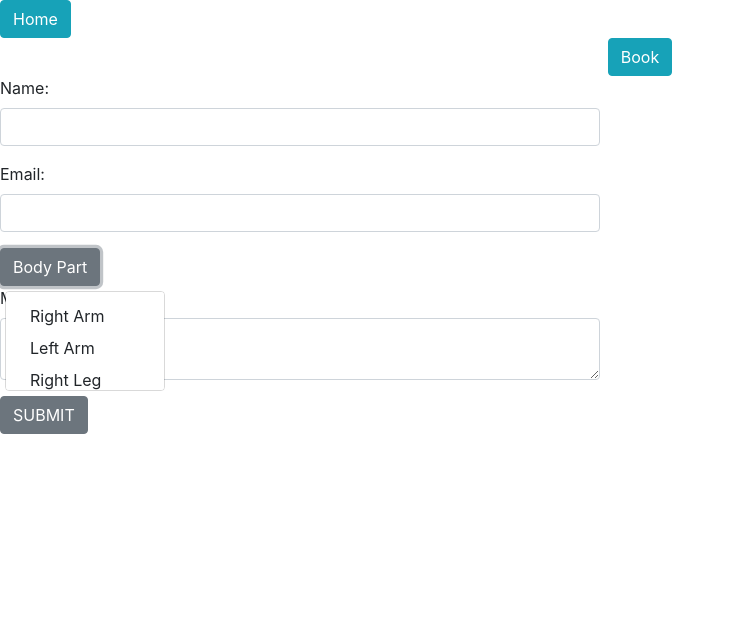
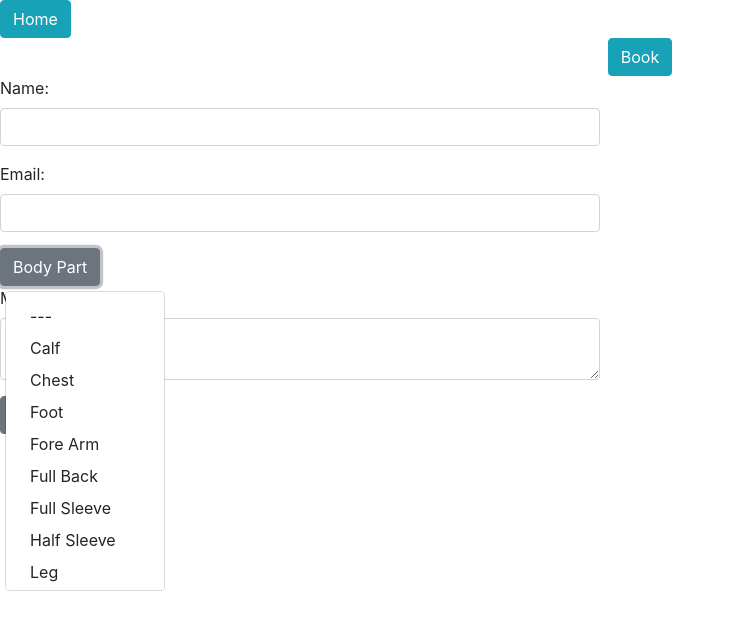
Before and after one commit to yidahc/new_inkPlace, a React app: page /book in a window 1280 px wide. Both pictures are taken after a click on the button "Body Part". Shown: the top 630 px of the page, without its empty margins (0-735 px from the left). Built offline with nearby package versions, Linux system fonts and the light colour scheme; no server answers; the HTML template or start-up script is replaced by a standard one.

Commit message:
add other options

```diff
--- a/client/src/Components/Book.jsx
+++ b/client/src/Components/Book.jsx
@@ -76,19 +76,34 @@ class Book extends Component{
             styles: {
               ...data.styles,
               overflow: 'auto',
-              maxHeight: 100,
+              maxHeight: 300,
             },
           };
         },
       },
     }}
   >
-    <DropdownItem>Right Arm</DropdownItem>
-    <DropdownItem>Left Arm</DropdownItem>
-    <DropdownItem>Right Leg</DropdownItem>
-    <DropdownItem>Left Leg</DropdownItem>
-    <DropdownItem>Neck</DropdownItem>
-    <DropdownItem>Body</DropdownItem>
+
+    <DropdownItem>---</DropdownItem>
+    <DropdownItem>Calf</DropdownItem>
+    <DropdownItem>Chest</DropdownItem>
+    <DropdownItem>Foot</DropdownItem>
+    <DropdownItem>Fore Arm</DropdownItem>
+    <DropdownItem>Full Back</DropdownItem>
+    <DropdownItem>Full Sleeve</DropdownItem>
+    <DropdownItem>Half Sleeve</DropdownItem>
+    <DropdownItem>Leg</DropdownItem>
+    <DropdownItem>Lower Back</DropdownItem>
+    <DropdownItem>Ribs</DropdownItem>
+    <DropdownItem>Stomach</DropdownItem>
+    <DropdownItem>Upper Arm</DropdownItem>
+    <DropdownItem>Upper Back</DropdownItem>
+    <DropdownItem>Lower Arm</DropdownItem>
+    <DropdownItem>Hip</DropdownItem>
+    <DropdownItem>Wrist</DropdownItem>
+    <DropdownItem>Ankle</DropdownItem>
+    <DropdownItem>Other</DropdownItem>
+
   </DropdownMenu>
 </Dropdown>
 
@@ -106,62 +121,3 @@ class Book extends Component{
 }
 
 export default Book;
-
-
-
-
-
-
-/*
-
-import React from 'react';
-import 'bootstrap/dist/css/bootstrap.min.css'
-
- const Book = () => {
-   return (
-   <div>
-    <form>
-   <div className="form-group margin-right-5 col-md-4">
-     <label htmlFor="emailInput">Email address</label>
-     <input
-       type="email"
-       className="form-control"
-       id="email"
-       placeholder="name@example.com">
-       </input>
-   </div>
-   <div className="form-group margin-right-5 col-md-4">
-     <label htmlFor="bodypart">Where you want your Tattoo?</label>
-     <textarea
-       className="form-control"
-       id="bodyPart"
-       rows="3"></textarea>
-   </div>
-
-   <div className="form-group margin-right-5 col-md-3">
-    <label htmlFor="size">Whats the size?</label>
-    <select
-      className="form-control"
-      id="size">
-      <option>Small</option>
-      <option>Medium</option>
-      <option>Big</option>
-
-    </select>
-  </div>
-
-   <div className="form-group margin-right-5 col-md-4">
-     <label htmlFor="comments">Any extra Comments ? </label>
-     <textarea
-       className="form-control"
-       id="comment"
-       rows="3"></textarea>
-   </div>
-
- </form>
-
-  </div>)
-
-};
- export default Book;
-*/
```
